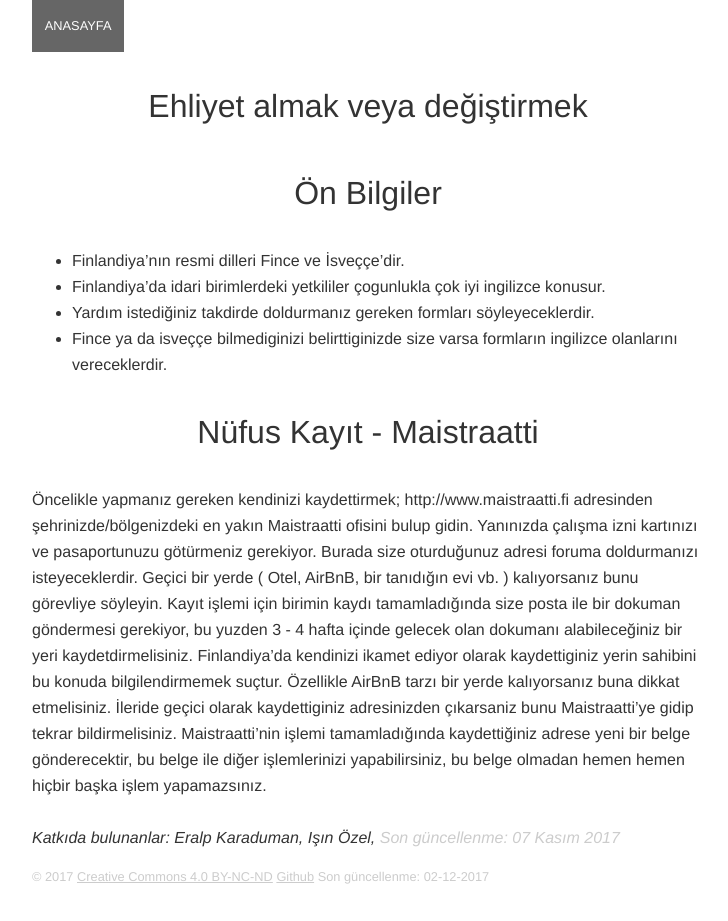
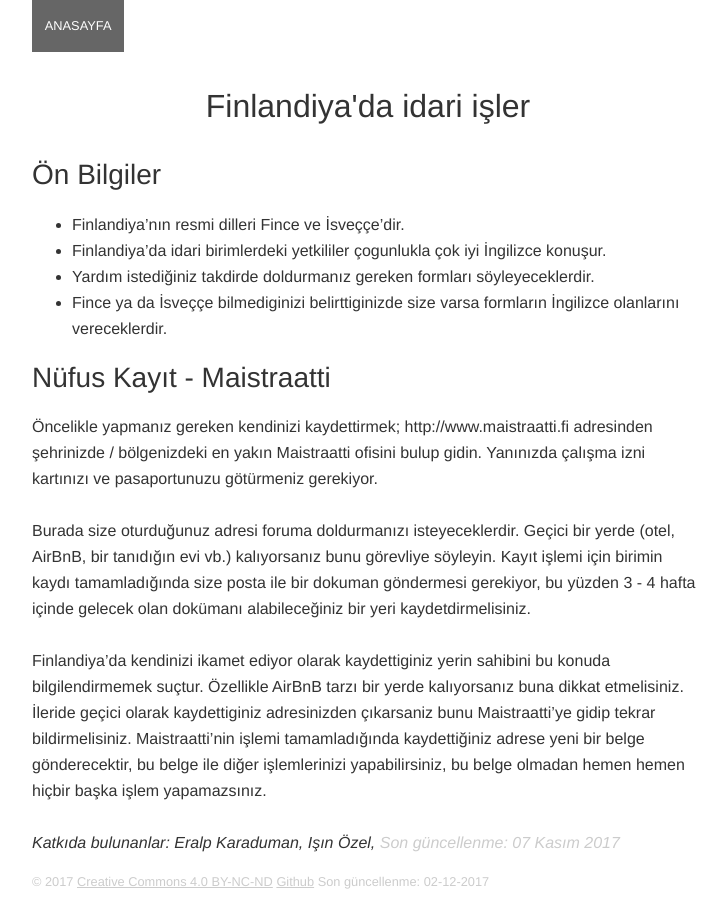
Before and after one commit to o/yurtdisinda-calismak-wiki, a Jekyll site: the page built from fi/idari-isler.md, in a window 1280 px wide. Shown: the whole page, without its empty margins (272-1000 px from the left). Built offline with Jekyll 4.4.1, drawn with Linux system fonts in a browser that asks for light colours.

Commit message:
Editoryel duzenlemeler yapildi

```diff
--- a/fi/idari-isler.md
+++ b/fi/idari-isler.md
@@ -1,21 +1,23 @@
 ---
 layout: page
-title: Ehliyet almak veya değiştirmek
-contributors: Eralp Karaduman, Işın  Özel
+title: Finlandiya'da idari işler
+contributors: Eralp Karaduman, Işın Özel
 updated_at: 07 Kasım 2017
 permalink: /fi/idari-isler/
 description: Finlandiya'da İdari İşler
 ---
 
-Ön Bilgiler
-===========
+## Ön Bilgiler
 
 - Finlandiya'nın resmi dilleri Fince ve İsveççe'dir.
-- Finlandiya'da idari birimlerdeki yetkililer çogunlukla çok iyi ingilizce konusur.
+- Finlandiya'da idari birimlerdeki yetkililer çogunlukla çok iyi İngilizce konuşur.
 - Yardım istediğiniz takdirde doldurmanız gereken formları söyleyeceklerdir.
-- Fince ya da isveççe bilmediginizi belirttiginizde size varsa formların ingilizce olanlarını vereceklerdir.
+- Fince ya da İsveççe bilmediginizi belirttiginizde size varsa formların İngilizce olanlarını vereceklerdir.
 
-Nüfus Kayıt - Maistraatti
-=========================
+## Nüfus Kayıt - Maistraatti
 
-Öncelikle yapmanız gereken kendinizi kaydettirmek; http://www.maistraatti.fi adresinden şehrinizde/bölgenizdeki en yakın Maistraatti ofisini bulup gidin. Yanınızda çalışma izni kartınızı ve pasaportunuzu götürmeniz gerekiyor. Burada size oturduğunuz adresi foruma doldurmanızı isteyeceklerdir. Geçici bir yerde ( Otel, AirBnB, bir tanıdığın evi vb. ) kalıyorsanız bunu görevliye söyleyin. Kayıt işlemi için birimin kaydı tamamladığında size posta ile bir dokuman göndermesi gerekiyor, bu yuzden 3 - 4 hafta içinde gelecek olan dokumanı alabileceğiniz bir yeri kaydetdirmelisiniz. Finlandiya'da kendinizi ikamet ediyor olarak kaydettiginiz yerin sahibini bu konuda bilgilendirmemek suçtur. Özellikle AirBnB tarzı bir yerde kalıyorsanız buna dikkat etmelisiniz. İleride geçici olarak kaydettiginiz adresinizden çıkarsaniz bunu Maistraatti'ye gidip tekrar bildirmelisiniz. Maistraatti'nin işlemi tamamladığında kaydettiğiniz adrese yeni bir belge gönderecektir, bu belge ile diğer işlemlerinizi yapabilirsiniz, bu belge olmadan hemen hemen hiçbir başka işlem yapamazsınız.
+Öncelikle yapmanız gereken kendinizi kaydettirmek; http://www.maistraatti.fi adresinden şehrinizde / bölgenizdeki en yakın Maistraatti ofisini bulup gidin. Yanınızda çalışma izni kartınızı ve pasaportunuzu götürmeniz gerekiyor.
+
+Burada size oturduğunuz adresi foruma doldurmanızı isteyeceklerdir. Geçici bir yerde (otel, AirBnB, bir tanıdığın evi vb.) kalıyorsanız bunu görevliye söyleyin. Kayıt işlemi için birimin kaydı tamamladığında size posta ile bir dokuman göndermesi gerekiyor, bu yüzden 3 - 4 hafta içinde gelecek olan dokümanı alabileceğiniz bir yeri kaydetdirmelisiniz.
+
+Finlandiya'da kendinizi ikamet ediyor olarak kaydettiginiz yerin sahibini bu konuda bilgilendirmemek suçtur. Özellikle AirBnB tarzı bir yerde kalıyorsanız buna dikkat etmelisiniz. İleride geçici olarak kaydettiginiz adresinizden çıkarsaniz bunu Maistraatti'ye gidip tekrar bildirmelisiniz. Maistraatti'nin işlemi tamamladığında kaydettiğiniz adrese yeni bir belge gönderecektir, bu belge ile diğer işlemlerinizi yapabilirsiniz, bu belge olmadan hemen hemen hiçbir başka işlem yapamazsınız.
```
